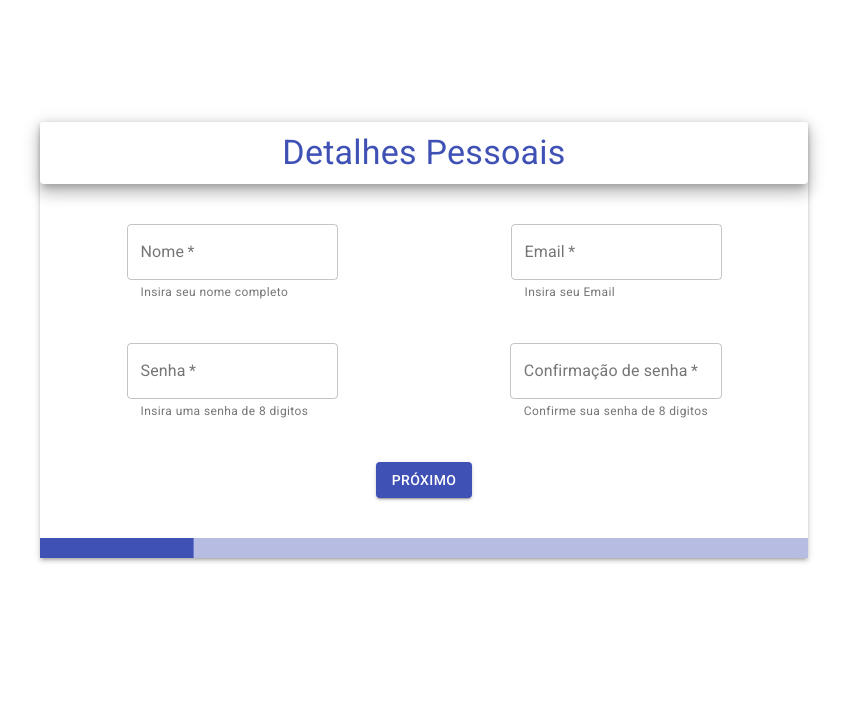
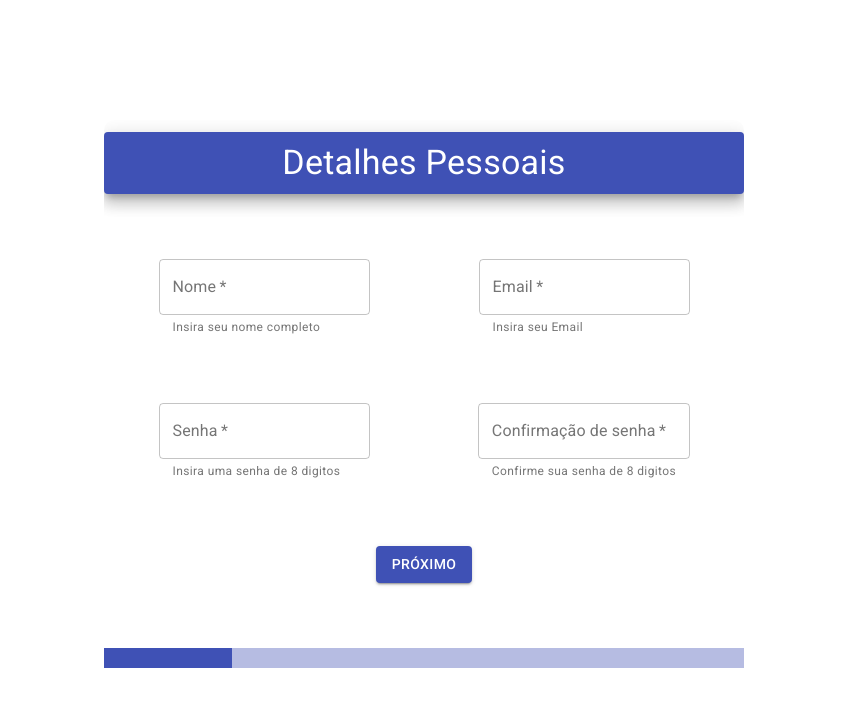
Before and after one commit to raultocantins/acadpro_full, a React (Create React App) app in the folder frontend/: page /signup in a window 1280 px wide. Shown: the top 706 px of the page, without its empty margins (216-1063 px from the left). Built offline with nearby package versions, Linux system fonts and the light colour scheme.

Commit message:
Melhorando estilo da aplicação com técnicas BEM-CSS

```diff
--- /dev/null
+++ b/frontend/src/Components/LandingPage/LandingPage.js
@@ -0,0 +1,13 @@
+import React, { Component } from 'react'
+export default class LandingPage extends Component {
+    render() {
+        return (
+
+
+            <
+            h1 > Pagina do produto < /h1>
+
+
+        )
+    }
+}
--- a/frontend/src/Components/Signup/DetailsPersonal.js
+++ b/frontend/src/Components/Signup/DetailsPersonal.js
@@ -1,95 +1,107 @@
-import { Component } from 'react'
-import './index.css'
-import React from 'react';
-import TextField from '@material-ui/core/TextField'
-import Button from '@material-ui/core/Button'
-import Typography from '@material-ui/core/Typography';
-import Grid from '@material-ui/core/Grid'
-import LinearProgress from '@material-ui/core/LinearProgress';
-import Paper from '@material-ui/core/Paper';
-import Box from '@material-ui/core/Box';
+import { Component } from "react";
+import "./index.css";
+import React from "react";
+import TextField from "@material-ui/core/TextField";
+import Button from "@material-ui/core/Button";
+import Typography from "@material-ui/core/Typography";
+import Grid from "@material-ui/core/Grid";
+import LinearProgress from "@material-ui/core/LinearProgress";
+import Paper from "@material-ui/core/Paper";
+import Box from "@material-ui/core/Box";
 export default class DetailsPersonal extends Component {
   state = {
     nameError: "",
     emailError: "",
     confirmPasswordError: "",
-        passwordError: ""
-    }
-    continue = e => {
-        e.preventDefault()
-        const { name, email, password, confirmPassword } = this.props.values
+    passwordError: "",
+  };
+  continue = (e) => {
+    e.preventDefault();
+    const { name, email, password, confirmPassword } = this.props.values;
     this.setState({
       nameError: "",
       emailError: "",
       confirmPasswordError: "",
-            passwordError: ""
-        })
+      passwordError: "",
+    });
     if (name.length < 10) {
-            this.setState({ nameError: "Nome inválido" })
+      this.setState({ nameError: "Nome inválido" });
     } else if (!/^[^\s@]+@[^\s@]+\.[^\s@]+$/.test(email)) {
-            this.setState({ emailError: "Email inválido" })
+      this.setState({ emailError: "Email inválido" });
     } else if (!password || password.length < 8) {
-            this.setState({ passwordError: "Senha inválida" })
+      this.setState({ passwordError: "Senha inválida" });
     } else if (password !== confirmPassword) {
-            this.setState({ confirmPasswordError: "Senhas não conferem" })
+      this.setState({ confirmPasswordError: "Senhas não conferem" });
+    } else {
+      this.props.nextStep();
     }
-        else {
-            this.props.nextStep()
-
-        }
-
-    }
+  };
   render() {
     const styles = {
-            div: {
-                marginTop: '100px'
-            },
       textfield: {
-                marginTop: '40px'
+        marginTop: "40px",
       },
       button: {
-                marginTop: '40px', marginBottom: "40px"
+        marginTop: "40px",
+        marginBottom: "40px",
       },
       typography: {
-                padding: '10px'
+        padding: "10px",
+        color: "#fff",
       },
-            progressBar: {
-                height: "20px"
+
+      grid: {
+        display: "flex",
+        flexDirection: "row",
+        alignItems: "center",
+        justifyContent: "center",
       },
-            grid:{
-                display:"flex",flexDirection:"row",alignItems:"center",justifyContent:"center"
-            }
-        }
-        const { name, email, password, confirmPassword, step } = this.props.values
-        const { progressBar } = this.props
+    };
+    const { name, email, password, confirmPassword, step } = this.props.values;
+    const { progressBar } = this.props;
     return (
-            <React.Fragment >
-
-                <div style={styles.div} className="container" >
-                    <Box boxShadow={3} >
-                        <Grid container alignItems='center' alignContent='center' justify='center' className="grid"  >
-                            <Grid item={true} sm={12}>
-                                <Paper elevation={10}>
-                                    <Typography variant='h4' align='center' style={styles.typography} color='primary' >
+      <React.Fragment>
+        <div className="background">
+          <div className="container">
+            <Box boxShadow={0}>
+              <Grid
+                container
+                sm={12}
+                alignItems="center"
+                alignContent="stretch"
+                justify="center"
+                className="grid"
+              >
+                <Grid item sm={12} xs={12}>
+                  <Paper elevation={10} className="paper-title">
+                    <Typography
+                      variant="h4"
+                      align="center"
+                      style={styles.typography}
+                    >
                       Detalhes Pessoais
                     </Typography>
                   </Paper>
                 </Grid>
-                            <Grid item={true} sm={6} style={styles.grid}>
+                <Grid item sm={6} style={styles.grid}>
                   <TextField
                     required
                     id="outlined-read-only-input"
                     label="Nome"
                     defaultValue={name}
-                                    onChange={this.props.handleChange('name')}
+                    onChange={this.props.handleChange("name")}
                     variant="outlined"
                     style={styles.textfield}
                     floatinglabeltext="Nome"
                     error={this.state.nameError}
-                                    helperText={this.state.nameError ? this.state.nameError : "Insira seu nome completo"}
+                    helperText={
+                      this.state.nameError
+                        ? this.state.nameError
+                        : "Insira seu nome completo"
+                    }
                   />
                 </Grid>
-                            <Grid item={true} sm={6} style={styles.grid}>
+                <Grid item sm={6} style={styles.grid}>
                   <TextField
                     required
                     floatinglabeltext="Email"
@@ -98,53 +110,78 @@ export default class DetailsPersonal extends Component {
                     label="Email"
                     type="email"
                     defaultValue={email}
-                                    onChange={this.props.handleChange('email')}
+                    onChange={this.props.handleChange("email")}
                     variant="outlined"
-                                    helperText={this.state.emailError ? this.state.emailError : "Insira seu Email"}
+                    helperText={
+                      this.state.emailError
+                        ? this.state.emailError
+                        : "Insira seu Email"
+                    }
                     error={this.state.emailError}
                   />
-
                 </Grid>
-                            <Grid item={true} sm={6} style={styles.grid}>
-
+                <Grid item sm={6} style={styles.grid}>
                   <TextField
                     required
                     label="Senha"
-                                    floatinglabeltext="Senha" style={styles.textfield} defaultValue={password}
-                                    onChange={this.props.handleChange('password')} type="password"
+                    floatinglabeltext="Senha"
+                    style={styles.textfield}
+                    defaultValue={password}
+                    onChange={this.props.handleChange("password")}
+                    type="password"
                     id="outlined-read-only-input"
-                                    helperText={this.state.passwordError ? this.state.passwordError : "Insira uma senha de 8 digitos"}
+                    helperText={
+                      this.state.passwordError
+                        ? this.state.passwordError
+                        : "Insira uma senha de 8 digitos"
+                    }
                     variant="outlined"
                     error={this.state.passwordError}
                   />
                 </Grid>
-                            <Grid item={true} sm={6} style={styles.grid}>
+                <Grid item sm={6} style={styles.grid}>
                   <TextField
                     required
                     label="Confirmação de senha"
-                                    floatinglabeltext="Confirmação de senha" style={styles.textfield} defaultValue={confirmPassword}
-                                    onChange={this.props.handleChange('confirmPassword')} type="password"
+                    floatinglabeltext="Confirmação de senha"
+                    style={styles.textfield}
+                    defaultValue={confirmPassword}
+                    onChange={this.props.handleChange("confirmPassword")}
+                    type="password"
                     id="outlined-read-only-input"
-                                    helperText={this.state.confirmPasswordError ? this.state.confirmPasswordError : "Confirme sua senha de 8 digitos"}
+                    helperText={
+                      this.state.confirmPasswordError
+                        ? this.state.confirmPasswordError
+                        : "Confirme sua senha de 8 digitos"
+                    }
                     variant="outlined"
                     error={this.state.confirmPasswordError}
                   />
                 </Grid>
-                            <Grid item={true} xs={12} style={styles.grid}>
-                                <Button item={true} sm={6} variant="contained" color="primary" onClick={this.continue}
-                                    style={styles.button}      >
+                <Grid item xs={12} style={styles.grid}>
+                  <Button
+                    item
+                    sm={6}
+                    variant="contained"
+                    color="primary"
+                    onClick={this.continue}
+                    style={styles.button}
+                  >
                     Próximo
                   </Button>
                 </Grid>
-                            <Grid item={true} md={12}>
-                                <LinearProgress variant="determinate" value={progressBar(step)} style={styles.progressBar} />
+                <Grid item md={12}>
+                  <LinearProgress
+                    variant="determinate"
+                    value={progressBar(step)}
+                    className='progressBar'
+                  />
                 </Grid>
               </Grid>
             </Box>
           </div>
-
+        </div>
       </React.Fragment>
-        )
-
+    );
   }
 }
--- a/frontend/src/Components/Signup/DetailsRedesSociais.js
+++ b/frontend/src/Components/Signup/DetailsRedesSociais.js
@@ -45,9 +45,7 @@ export default class DetailsRedesSociais extends Component {
 
     render() {
         const styles = {
-            div: {
-                marginTop: '100px'
-            },
+
             textfield: {
                 marginTop: '40px'
             },
@@ -58,11 +56,9 @@ export default class DetailsRedesSociais extends Component {
                 marginTop: '40px', marginBottom: "40px"
             },
             typography: {
-                padding: '10px'
+                padding: '10px',color:'#fff'
             },
-            progressBar:{
-                height: "20px"
-            },
+
             grid:{
                 display:"flex",flexDirection:"row",alignItems:"center",justifyContent:"center"
             }
@@ -76,17 +72,19 @@ export default class DetailsRedesSociais extends Component {
         return (
 
             <React.Fragment>
+
+<div className="background">
 <div style={styles.div} className="container">
-<Box boxShadow={3}>
+<Box boxShadow={0}>
                 <Grid container sm={12} alignItems='center' alignContent='between' justify='center' className="grid">
-                    <Grid item={true} sm={12}>
-                        <Paper elevation={10}>
+                    <Grid item sm={12}  xs={12}>
+                        <Paper elevation={10} className='paper-title'>
                             <Typography variant='h4' align='center' style={styles.typography} color='primary'>
                                 Redes Sociais
                         </Typography>
                         </Paper>
                     </Grid>
-                    <Grid item={true} sm={6} style={styles.grid}>
+                    <Grid item sm={6} style={styles.grid}>
                         <TextField
 
                             label="Facebook"
@@ -98,7 +96,7 @@ export default class DetailsRedesSociais extends Component {
                         />
 
                     </Grid>
-                    <Grid item={true} sm={6} style={styles.grid}>
+                    <Grid item sm={6} style={styles.grid}>
                         <TextField
                             label="Instagram"
                             floatinglabeltext="Instagram" style={styles.textfield} defaultValue={instagram}
@@ -110,7 +108,7 @@ export default class DetailsRedesSociais extends Component {
                         />
 
                     </Grid>
-                    <Grid item={true} sm={6} style={styles.grid}>
+                    <Grid item sm={6} style={styles.grid}>
                         <TextField
                             required
                             label="Telefone"
@@ -123,7 +121,7 @@ export default class DetailsRedesSociais extends Component {
                         />
 
                     </Grid>
-                    <Grid item={true} sm={6}style={styles.grid}>
+                    <Grid item sm={6}style={styles.grid}>
                         <TextField
                             required
                             label="Cep"
@@ -136,20 +134,20 @@ export default class DetailsRedesSociais extends Component {
                         />
 
                     </Grid>
-                    <Grid item={true} xs={12} style={styles.grid}>
-                        <Button item={true} xs={6} variant="contained" color="primary" onClick={this.continue}
+                    <Grid item xs={12} style={styles.grid}>
+                        <Button item xs={6} variant="contained" color="primary" onClick={this.continue}
                             style={styles.buttonNext}
                         >
                             Próximo
                         </Button>
-                        <Button item={true} xs={6} variant="contained" color="default" onClick={this.prev}
+                        <Button item xs={6} variant="contained" color="default" onClick={this.prev}
                             style={styles.buttonPrev}
                         >Voltar
                         </Button>
 
                     </Grid>
-                    <Grid item={true} md={12}>
-                        <LinearProgress variant="determinate" value={progressBar(step)} style={styles.progressBar}/>
+                    <Grid item md={12}>
+                        <LinearProgress variant="determinate" value={progressBar(step)} className='progressBar'/>
 
                     </Grid>
 
@@ -160,6 +158,7 @@ export default class DetailsRedesSociais extends Component {
 
 </Box>
 </div>
+</div>
             </React.Fragment>
 
 
--- a/frontend/src/Components/Signup/Package.js
+++ b/frontend/src/Components/Signup/Package.js
@@ -31,9 +31,7 @@ export default class Package extends Component {
 
     render() {
         const styles = {
-            div: {
-                marginTop: '100px'
-            },
+
             textfield: {
                 marginTop: '40px'
             },
@@ -44,10 +42,7 @@ export default class Package extends Component {
                 marginTop: '40px', marginBottom: "40px"
             },
             typography: {
-                padding: '10px'
-            },
-            progressBar: {
-                height: "20px"
+                padding: '10px',color:'#fff'
             },
             grid:{
                 display:"flex",flexDirection:"row",alignItems:"center",justifyContent:"center"
@@ -62,18 +57,19 @@ export default class Package extends Component {
         return (
 
             <React.Fragment>
+                 <div className="background">
                 <div style={styles.div} className="container">
-                    <Box boxShadow={3}>
+                    <Box boxShadow={0}>
 
-                    <Grid container alignItems='center' alignContent='center' justify='center' className="grid"  >
-                            <Grid item={true} sm={12}>
-                                <Paper elevation={10}>
+                    <Grid container sm={12} alignItems='center' alignContent='between' justify='center' className="grid">
+                            <Grid item sm={12}  xs={12}>
+                                <Paper elevation={10} className='paper-title'>
                                     <Typography variant='h4' align='center' style={styles.typography} color='primary'>
                                         Escolha o Plano
                         </Typography>
                                 </Paper>
                             </Grid>
-                            <Grid item={true} sm={12} style={styles.grid}>
+                            <Grid item sm={12} style={styles.grid}>
                                 <TextField
                                     id="standard-select-currency"
                                     select
@@ -97,7 +93,7 @@ export default class Package extends Component {
 
                             </Grid>
 
-                            <Grid item={true} sm={12} style={styles.grid}>
+                            <Grid item sm={12} style={styles.grid}>
                                 <Button variant="contained" color="primary" onClick={this.continue}
                                     style={styles.buttonNext}
                                 >
@@ -109,8 +105,8 @@ export default class Package extends Component {
                         </Button>
 
                             </Grid>
-                            <Grid item={true} md={12}>
-                                <LinearProgress variant="determinate" value={progressBar(step)} style={styles.progressBar} />
+                            <Grid item md={12}>
+                                <LinearProgress variant="determinate" value={progressBar(step)}  className='progressBar' />
 
                             </Grid>
 
@@ -121,6 +117,7 @@ export default class Package extends Component {
 
                     </Box>
                 </div>
+                </div>
 
             </React.Fragment>
 
--- a/frontend/src/Components/Signup/Success.js
+++ b/frontend/src/Components/Signup/Success.js
@@ -12,16 +12,10 @@ export default class Success extends Component {
 
     render() {
         const styles = {
-            div: {
-                marginTop: '100px'
+            typography: {
+                padding: '10px',color:'#fff'
             },
-            typography: {
-                padding: '10px'
-            },
-            progressBar: {
-                height: "40px"
-            },
-            sucesso: {
+                       sucesso: {
                 width: '100%',
                 height: "300px",
                 marginTop: "40px",
@@ -34,19 +28,22 @@ export default class Success extends Component {
             link: { outline: 'none', textDecoration: "none", color: "white" }
         }
         return (
+            <div className="background">
+
+
             <div style={styles.div} className="container">
                 <Grid container alignItems='center' alignContent='center' justify='center' className="grid">
-                    <Grid item='true' xs={12}>
-                        <Paper elevation={10}>
+                    <Grid item xs={12}>
+                        <Paper elevation={10} className='paper-title'>
                             <Typography variant='h4' align='center' style={styles.typography} color='primary'>
                                 Cadastro finalizado com sucesso
                 </Typography>
                         </Paper>
                     </Grid>
-                    <Grid item='true' xs={12} alignItems='center' justify='center' alignContent='center'>
+                    <Grid item xs={12} alignItems='center' justify='center' alignContent='center'>
                         <img src={sucesso} alt="sucesso" style={styles.sucesso} />
                     </Grid>
-                    <Grid item='true' xs={12}  >
+                    <Grid item xs={12}  >
                         <Button variant="contained" color="primary" style={styles.buttonSignin}>
                             <Link to="/signin" style={styles.link}>
                                 Fazer Login
@@ -56,6 +53,7 @@ export default class Success extends Component {
 
                 </Grid>
             </div>
+            </div>
 
 
         )
--- a/frontend/src/Components/Signup/Verif.js
+++ b/frontend/src/Components/Signup/Verif.js
@@ -41,9 +41,6 @@ export default class Verif extends Component {
 
     render() {
         const styles = {
-            div: {
-                marginTop: '100px'
-            },
             buttonNext: {
                 marginTop: '40px', marginRight: '5px', marginBottom: "40px"
             },
@@ -52,12 +49,9 @@ export default class Verif extends Component {
             },
 
             typography: {
-                padding: '10px'
+                padding: '10px',color:'#fff'
             },
-            progressBar: {
-                height: "20px"
-            },
-            grid:{
+                       grid:{
                 display:"flex",flexDirection:"row",alignItems:"center",justifyContent:"center"
             }
         }
@@ -70,18 +64,19 @@ export default class Verif extends Component {
         return (
 
             <React.Fragment>
+                     <div className="background">
                 <div style={styles.div} className="container">
 
-                    <Box boxShadow={3}>
+                    <Box boxShadow={0}>
                     <Grid container alignItems='center' alignContent='center' justify='center' className="grid"  >
-                            <Grid item={true} sm={12}>
-                                <Paper elevation={10}>
+                            <Grid item sm={12}  xs={12}>
+                                <Paper elevation={10} className='paper-title'>
                                     <Typography variant='h4' align='center' style={styles.typography} color='primary'>
                                         Verificação de Dados
                         </Typography>
                                 </Paper>
                             </Grid>
-                            <Grid item={true} xs={12}>
+                            <Grid item xs={12}>
                             <Collapse in={this.state.message}>
                         <Alert color='error'>
                            {this.state.message}
@@ -135,8 +130,8 @@ export default class Verif extends Component {
                                 >Voltar
                         </Button>
                             </Grid>
-                            <Grid item={true} md={12}>
-                                <LinearProgress variant="determinate" value={progressBar(step)} style={styles.progressBar} />
+                            <Grid item md={12}>
+                                <LinearProgress variant="determinate" value={progressBar(step)}  className='progressBar' />
 
                             </Grid>
 
@@ -146,7 +141,7 @@ export default class Verif extends Component {
                     </Box>
                 </div>
 
-
+                </div>
 
             </React.Fragment>
 
--- a/frontend/src/Components/Signup/index.css
+++ b/frontend/src/Components/Signup/index.css
@@ -1,9 +1,12 @@
 .container{
-    height: 60vh;
-    width: 60vw;
+    height: 70vh!important;
+    width: 50vw!important;
+    height:70vh;
     display: flex;
-    justify-content: center;
-    align-items: center;
+    align-items: stretch;
+    overflow: hidden;
+    background-color: white;
+    border-radius: 10px;
 
 
 }
@@ -18,11 +21,29 @@
 .grid{
     height: 100%!important;
     width: 100%!important;
-
-}
+    align-content: stretch;
 
 
 
+
+}
+.paper-title{
+    background-color: #3f51b5!important;
+    color:#ffff
+}
+.background{
+
+    height: 100vh;
+    width: 100vw;
+    display: flex;
+    align-items: center;
+    justify-content: center;
+}
+
+.progressBar{
+    height:20px!important;
+
+}
 
 @media (max-width:500px){
     .container{
--- a/frontend/src/routes.js
+++ b/frontend/src/routes.js
@@ -1,32 +1,38 @@
-import React from 'react'
-import Signup from './Components/Signup/Signup'
-import Signin from './Components/Signin/Signin'
-import Product from './Components/Product/Product'
-import Home from './Components/Home/Home'
-import { isAuthenticate } from './auth'
+import React from "react";
+import Signup from "./Components/Signup/Signup";
+import Signin from "./Components/Signin/Signin";
+import LandingPage from "./Components/LandingPage/LandingPage";
+import Home from "./Components/Home/Home";
+import { isAuthenticate } from "./auth";
 import {
   BrowserRouter as Router,
   Switch,
   Route,
-    Redirect
+  Redirect,
 } from "react-router-dom";
 const PrivateRouter = ({ component: Component, ...rest }) => (
   <Route
     {...rest}
-        render={props => (
-            isAuthenticate() ? (<Component {...props}  />) :
-                (<Redirect to={{ pathname: "/signin", state: { from: props.location } }} />)
-        )} />
+    render={(props) =>
+      isAuthenticate() ? (
+        <Component {...props} />
+      ) : (
+        <Redirect
+          to={{ pathname: "/signin", state: { from: props.location } }}
+        />
       )
+    }
+  />
+);
 
 const Routes = () => (
   <Router>
     <Switch>
-            <Route path="/signup" component={Signup} />
-            <Route path="/signin" component={Signin} />
-            <Route path="/" exact={true} component={Product} />
-            <PrivateRouter path='/home' component={Home}/>
-        </Switch>
+      <Route path="/signup" component={Signup} />{" "}
+      <Route path="/signin" component={Signin} />{" "}
+      <Route path="/" exact={true} component={LandingPage} />{" "}
+      <PrivateRouter path="/home" component={Home} />{" "}
+    </Switch>{" "}
   </Router>
-)
+);
 export default Routes;
```
Also changed, not shown: frontend/src/Components/Product/Product.js (deleted, +0 -12 lines), frontend/src/Components/Signin/Signin.css (+18 -0 lines), frontend/src/Components/Signin/Signin.js (+4 -6 lines), frontend/package.json (line endings or trailing spaces), frontend/src/assets/icons8-gym-48.png (added), 1 other file (tests, documents, lock files or other folders). Lines whose indentation alone changed are shown as unchanged.
